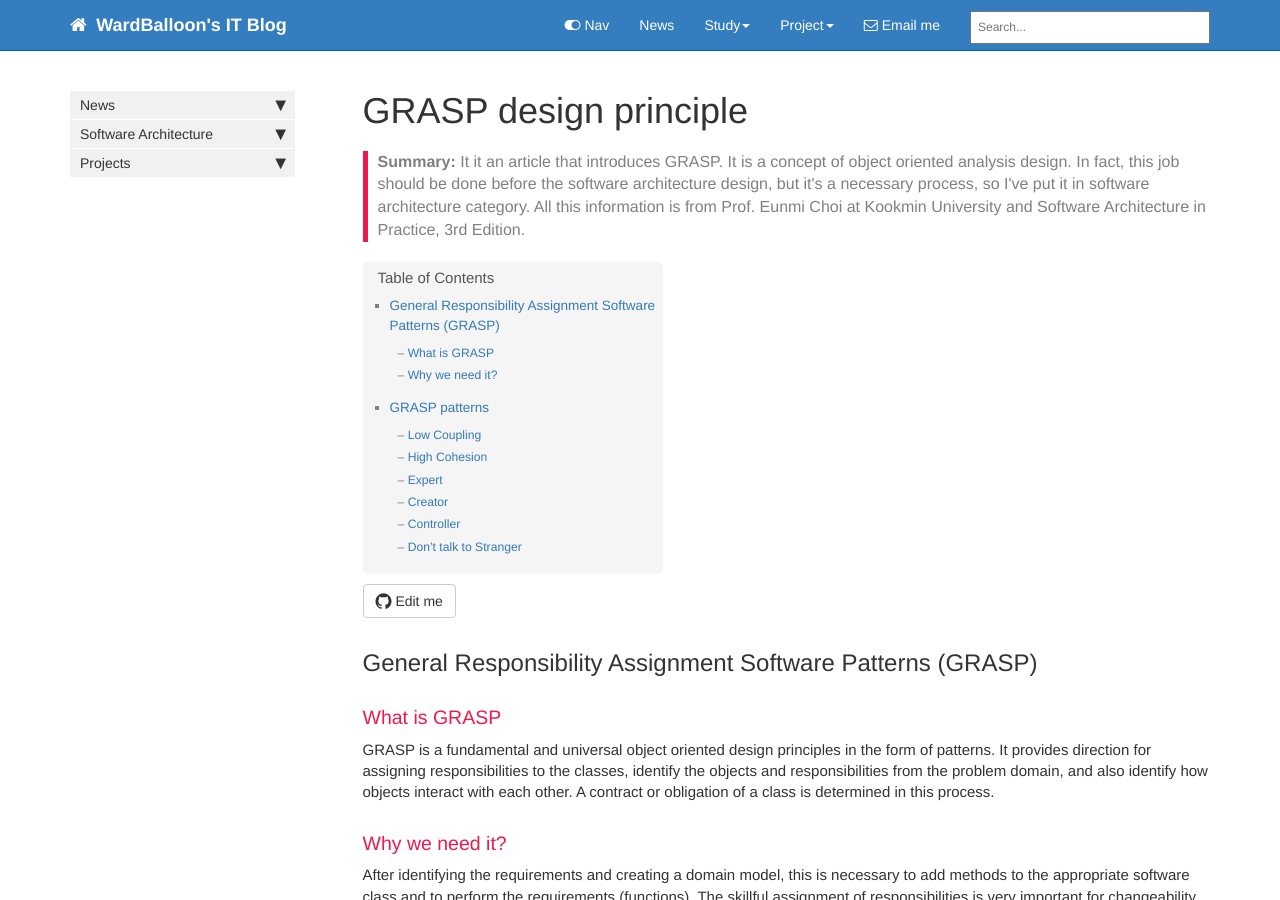
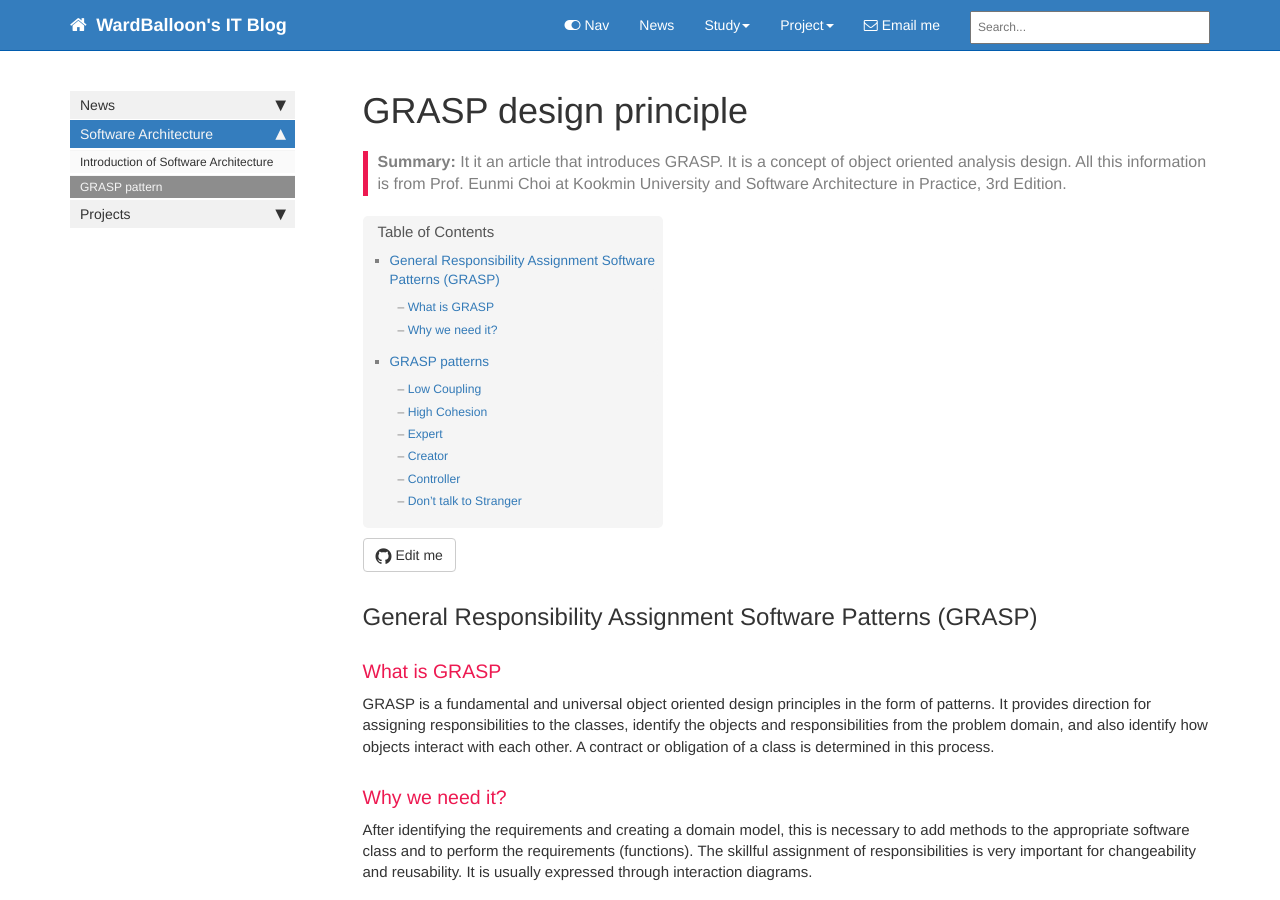
Before and after one commit to codingsoo/codingsoo.github.io1, a Jekyll site: the page built from pages/software_architecture/grasp.md, in a window 1280 px wide and 900 px high. Built offline with Jekyll 4.4.1, drawn with Linux system fonts in a browser that asks for light colours; nearby versions of some CDN libraries; comment, search, counter and statistics services are not loaded; some of the changed text lies outside the part shown.

Commit message:
Add sidebar "grasp"

```diff
--- a/_data/sidebars/home_sidebar.yml
+++ b/_data/sidebars/home_sidebar.yml
@@ -18,6 +18,9 @@ entries:
     - title: Introduction of Software Architecture
       url: /intro-software-architecture.html
       output: web
+    - title: GRASP pattern
+      url: /grasp.html
+      output: web
 
   - title: Projects
     output: web
--- a/pages/software_architecture/grasp.md
+++ b/pages/software_architecture/grasp.md
@@ -1,9 +1,9 @@
 ---
 title: GRASP design principle
 keywords: GRASP,  Architecture
-last_updated: April 19, 2019
+last_updated: April 22, 2019
 tags: [software_architecture, grasp]
-summary: "It it an article that introduces GRASP. It is a concept of object oriented analysis design. In fact, this job should be done before the software architecture design, but it's a necessary process, so I've put it in software architecture category. All this information is from Prof. Eunmi Choi at Kookmin University and Software Architecture in Practice, 3rd Edition."
+summary: "It it an article that introduces GRASP. It is a concept of object oriented analysis design. All this information is from Prof. Eunmi Choi at Kookmin University and Software Architecture in Practice, 3rd Edition."
 sidebar: home_sidebar
 permalink: grasp.html
 folder: software_architecture
```
